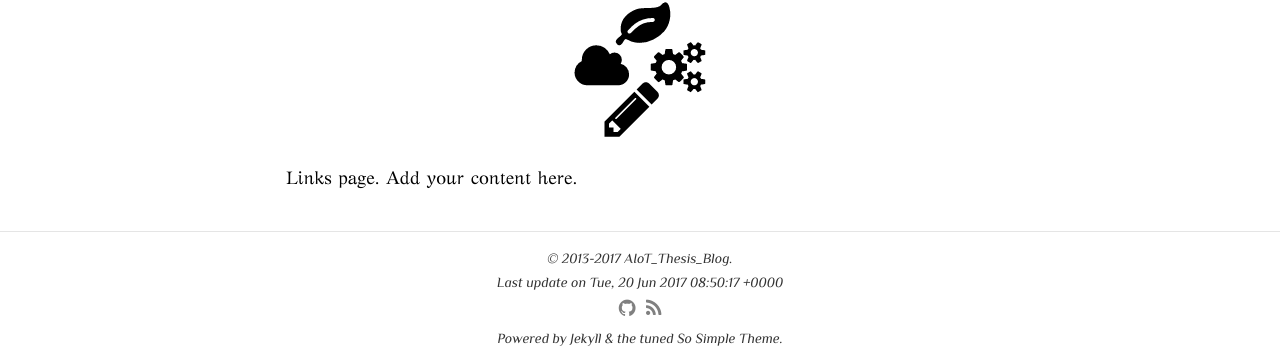
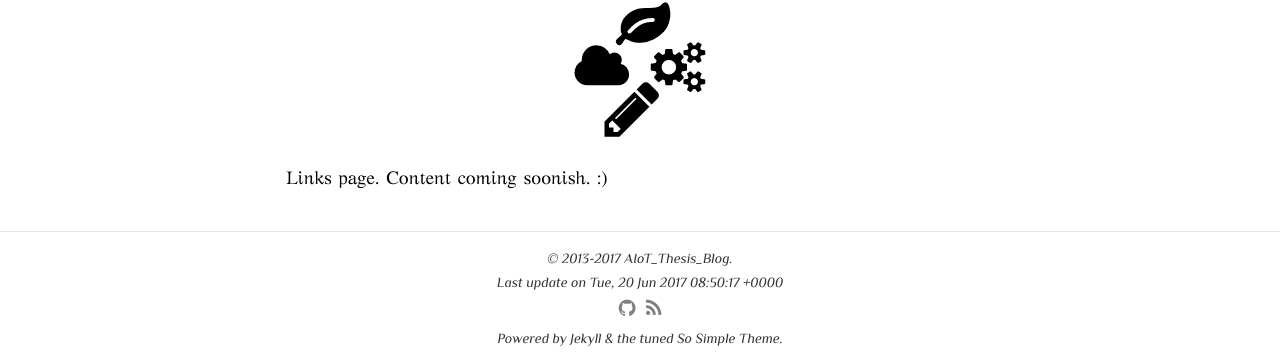
Before and after one commit to tpolvinen/tpolvinen.github.io, a Jekyll site: the page built from links/index.md, in a window 1280 px wide. Shown: the part 153-508 px from the top of the page. Built offline with Jekyll 4.4.1, drawn with Linux system fonts in a browser that asks for light colours; nearby versions of some CDN libraries.

Commit message:
Refactored links page

```diff
--- a/links/index.md
+++ b/links/index.md
@@ -10,4 +10,4 @@ search_omit: true
     <img src="/images/site-logo.png" alt="site-logo" class="center non-selectable"/>
 </figure>
 
-Links page. Add your content here.
+Links page. Content coming soonish. :)
```
